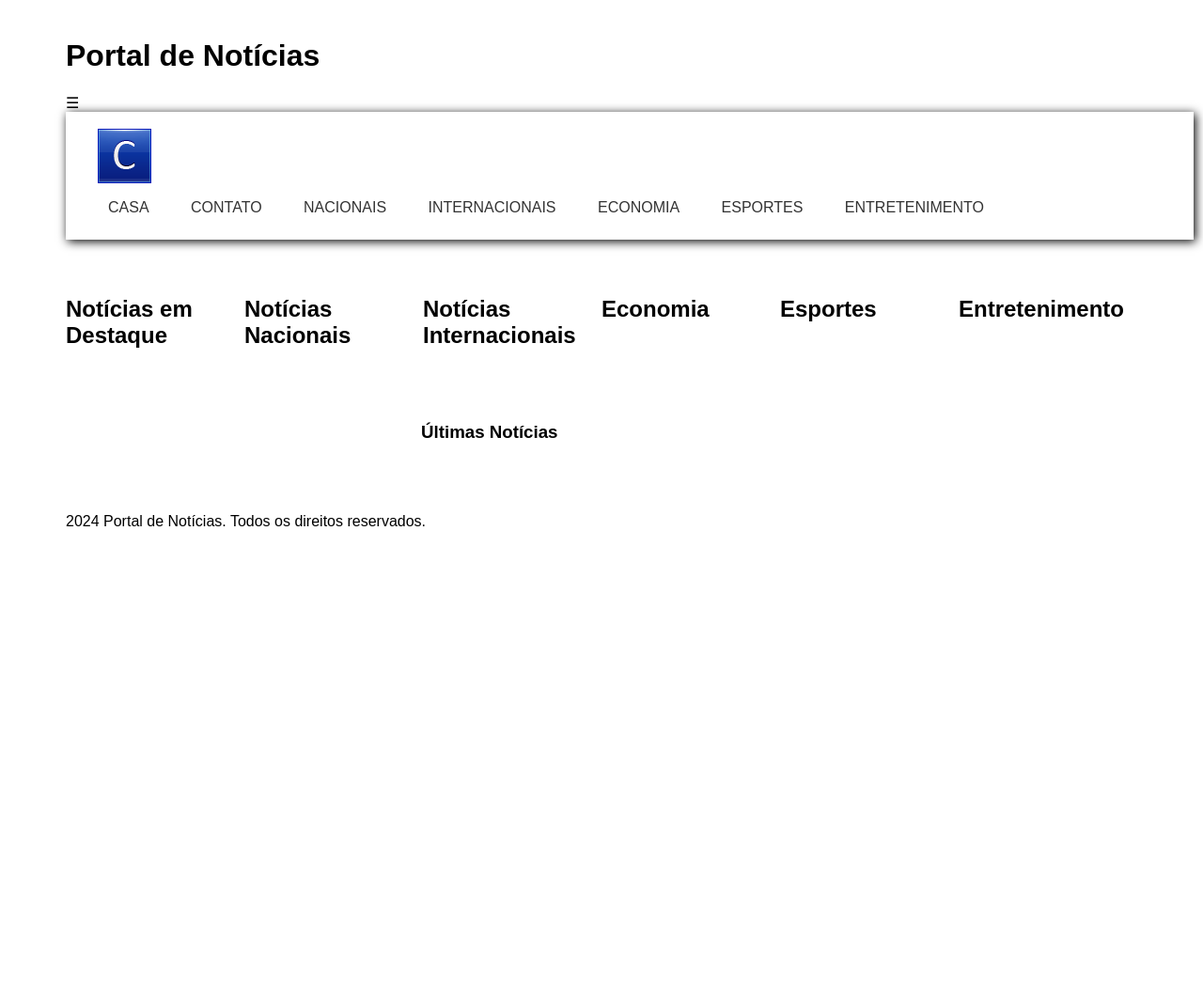
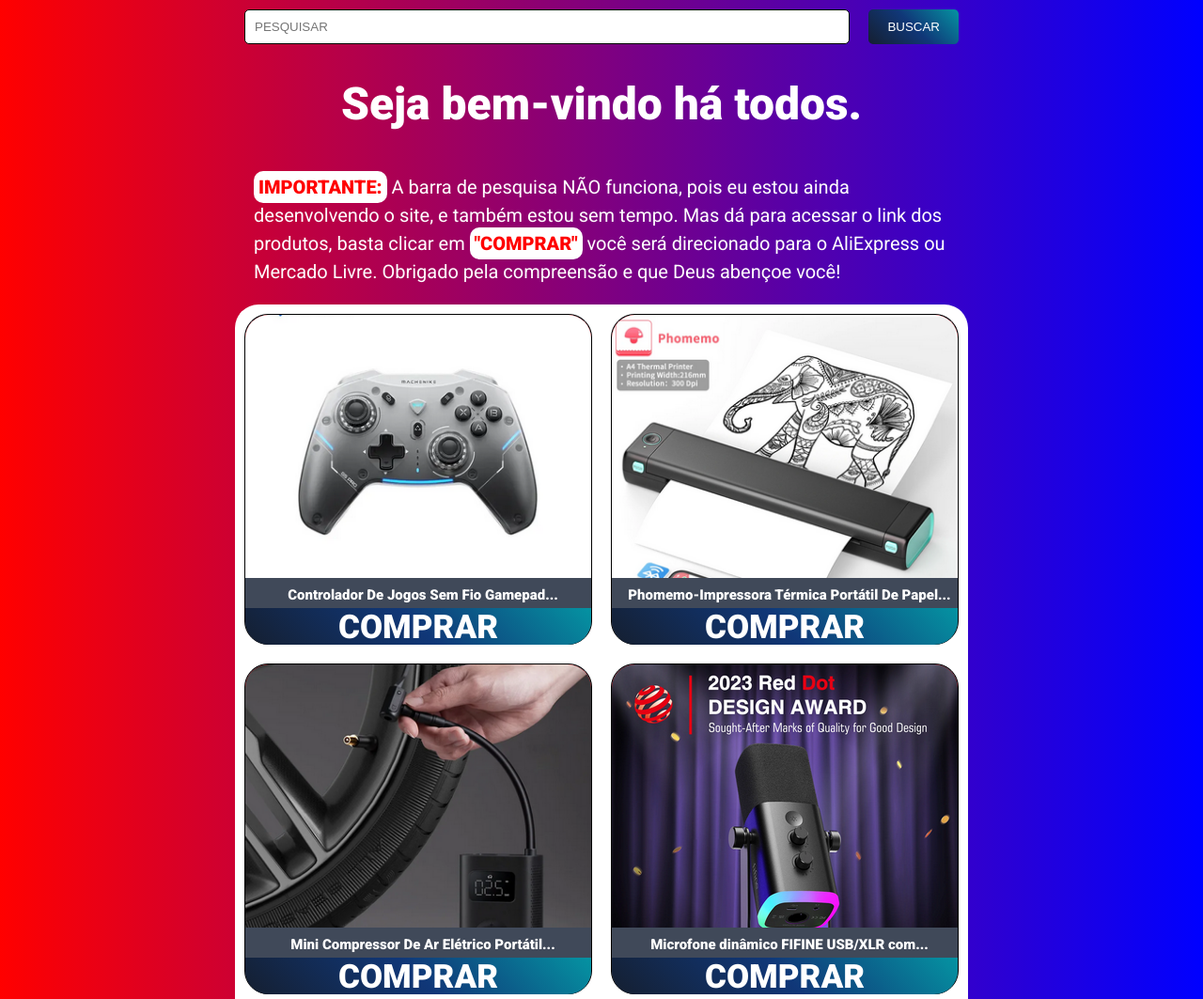
Before and after one commit to CleberSilva2023/meu-site.com, a plain HTML site: page index.html in a window 1280 px wide. Shown: the top 1063 px of the page at 94% size. Before the commit the page ends 800 px from the top, so only its background shows below. Drawn offline with Linux system fonts and the light colour scheme.

Commit message:
atualizei.24/06/2024

```diff
--- a/Estilos/estilo-geral.css
+++ b/Estilos/estilo-geral.css
@@ -1,131 +1,144 @@
 @charset "UTF-8";
 
-/*Estilos geral básico*/
-body {
-    font-family: Arial, Helvetica, sans-serif;
-    padding: 0;
-    margin: 0;
-    box-sizing: border-box;
+@import url('https://fonts.googleapis.com/css2?family=Roboto:ital,wght@0,100;0,300;0,400;0,500;0,700;0,900;1,100;1,300;1,400;1,500;1,700;1,900&display=swap');
+
+:root {
+    --cor01: #151F30;
+    --cor02: #103778;
+    --cor03: #0593A2;
+    --cor04: #FF7A48;
+    --cor05: #E3371E;
 }
 
-header, main, aside, footer {
-    padding: 20px;
+* {
+    margin: 0px;
+    padding: 0px;
 }
 
-nav ul {
-    list-style-type: none;
-    padding: 0;
+body {
+    background-image: linear-gradient(to right, #f00, #00f);
+    font-family: "Roboto", sans-serif;
 }
 
-nav ul li {
-    display: inline;
-    margin-right: 10px;
+/*topo.do.site*/
+header {
+    width: 780px;
+    margin: auto;
+}
+form {
+    display: flex;
+    justify-content: space-between;
+    width: 100%;
 }
 
-nav ul li a {
-    text-decoration: none;
-    color: #007BFF;
+h1 {
+    text-align: center;
+    color: white;
+    font-family: "Roboto", sans-serif;
+    font-weight: 900;
+    font-size: 3em;
+    padding: 25px;
 }
 
-nav {
-    display: flex;
-    align-items: center;
-    justify-content: space-between;
-    padding: 15px 30px;
-    box-shadow: 2px 2px 10px black;
+p.tx01 {
+    font-family: "Roboto";
+    font-weight: 400;
+    font-size: 20px;
+    color: white;
+    padding: 20px;
+    line-height: 1.5em;
+}
+span {
+    font-family: "Roboto";
+    font-weight: 900;
+    font-size: 20px;
+    color: #ff0000;
+    background-color: white;
+    padding: 5px;
+    border-radius: 10px;
 }
 
-ul {
+/*Barra.de.pesquisa*/
+input#pesquisar {
+    width: 100%;
+    padding: 10px;
+    border: 1px solid #000;
+    border-radius: 5px;
+    margin: 10px;
+}
+button#buscar {
+    background-image: linear-gradient(45deg, #151F30, #103778, #0593A2);
+    margin: 10px;
+    color: white;
+    padding: 10px 20px;
+    border: none;
+    border-radius: 5px;
+    cursor: pointer;
+}
+button#buscar:hover {
+    background-image: linear-gradient(45deg, #151f3038, #103678d5, #0592a2);
+}
+/*Barra.de.pesquisa*/
 
-    list-style: none;
-    gap: 20px;
+/*Painel.dos.PRODUTOS*/
+nav#painel{
+    display: flex;
+    justify-content: center;
+    align-items: center;
+    margin: auto;
+    width: 780px;
+    background-color: white;
+    border-radius: 25px;
+    flex-wrap: wrap; /* Permite que as divs quebrem em linhas quando necessário */
+}
+/*Painel.dos.PRODUTOS*/
+
+/*DIV.DOS.PRODUTOS*/
+div.coluna {
+    width: 350px;
+    height: 350px;
+    background-color: rgba(30, 41, 59, 0.849);
+    margin: 10px;
+    border: 1px solid black;
+    border-radius: 25px;
+    flex: auto; /* Distribui o espaço disponível igualmente entre as colunas */
 }
 
-a {
-    color: black;
-    text-decoration: none;
-    text-transform: uppercase;
+div.coluna > img {
+    object-fit: cover; /* Cobertura total da área */
+    object-position: top; /* Posicionamento topo */
+    border-radius: 25px 25px 0px 0px;
+    width: 100%;
+    height: 80%;
+    background-color: red;
 }
 
-/*Hambuguer*/
-.nav-toggle {
-    font-size: 24px;
-    cursor: pointer;
-    padding: 10px;
-}
-.nav {
-    display: none;
+div.coluna > p {
     width: 100%;
-}
-.nav ul {
-    list-style: none;
-    padding: 0;
-    margin: 0;
-}
-.nav ul li {
-    border-bottom: 1px solid #ddd;
-}
-.nav ul li a {
-    display: block;
-    padding: 10px;
-    text-decoration: none;
-    color: #333;
+    font-size: 15px;
+    padding: 5px;
+    text-align: center;
+    font-family: "Roboto", sans-serif;
+    font-weight: 800;
+    font-style: normal;
+    color: #ffffff;
 }
 
-/*Media hambuguer*/
-@media (min-width: 768px) {
-    .nav-toggle {
-        display: none;
-    }
-    .nav {
-        display: block;
-    }
-    .nav ul li {
-        display: inline-block;
-        border-bottom: none;
-    }
-    .nav ul li a {
-        padding: 10px 15px;
-    }
+div.coluna > p.link {
+    margin: 0px;
+    padding: 0px;
+    width: 100%;
+    height: 11%;
+    border-radius: 0px 0px 25px 25px;
+    font-size: 35px;
+    background-image: linear-gradient(45deg, #151F30, #103778, #0593A2);
 }
-
-/* Responsividade */
-/* Para tablets */
-@media (min-width: 768px) and (max-width: 1023px) {
-    nav ul li {
-        display: block;
-        margin-bottom: 5px;
-    }
+div.coluna > p > a {
+    color: white;
+    text-decoration: none;
 }
-
-/* Para desktops */
-@media (min-width: 1024px) {
-    header, nav, main, aside, footer {
-        max-width: 960px;
-        margin: auto;
-    }
-
-    nav ul li {
-        display: inline;
-    }
-
-    main {
-        display: flex;
-        justify-content: space-between;
-    }
-
-    aside {
-        width: 30%;
-    }
-
-    section {
-        width: 65%;
-    }
+div.coluna > p.link:hover {
+    background-image: linear-gradient(to right, rgb(0, 0, 255), rgb(255, 0, 0));
+    cursor: pointer;
 }
-
-/* Para telas grandes */
-@media (min-width: 1200px) {
-    header, nav, main, aside, footer {
-        max-width: 1140px;
-    }
-}
+/*DIV.DOS.PRODUTOS*/
--- a/index.html
+++ b/index.html
@@ -4,70 +4,72 @@
     <meta charset="UTF-8">
     <meta name="viewport" content="width=device-width, initial-scale=1.0">
     <link rel="stylesheet" href="Estilos/estilo-geral.css">
-    <link rel="shortcut icon" href="Imagens/favicon.png" type="image/x-icon">
-
-    <title>Inicio</title>
+    <link rel="shortcut icon" href="Imagens/favicon.png" type="favicon do site"><!--Minha foto para favicon-->
+    <title>CleberSilva</title>
 </head>
 <body>
-    <header> <!--Cabeçalho da página-->
-        <h1>Portal de Notícias</h1>
-        <div id="nav-toggle" onclick="toggleMenu()">☰</div>
-        <nav class="nav"><!--Navegação da página-->
-            <img src="Imagens/logo.png" alt="">
-            <ul>
-                <li><a href="#home">Casa</a></li>
-                <li><a href="#contato">Contato</a></li>
-                <li><a href="#nacionais">Nacionais</a></li>
-                <li><a href="#internacionais">Internacionais</a></li>
-                <li><a href="#economia">Economia</a></li>
-                <li><a href="#esportes">Esportes</a></li>
-                <li><a href="#entretenimento">Entretenimento</a></li>
-            </ul>
-        </nav>
-    </header>
+    <header id="topo"> <!--TOPO.DO.SITE-->
+        <form method="get" action="#"><!--Barra.de.pesquisa-->
+            <input type="text" id="pesquisar" placeholder="PESQUISAR">
+            <button id="buscar" type="submit">BUSCAR</button>
+        </form><!--Barra.de.pesquisa-->
 
-    <main>
-        <section id="destaques">
-            <h2>Notícias em Destaque</h2>
-            <!-- Notícias em destaque aqui -->
-        </section>
+        <h1>Seja bem-vindo há todos.</h1>
+        <p class="tx01"><span>IMPORTANTE:</span> A barra de pesquisa NÃO funciona, pois eu estou ainda desenvolvendo o site, e também estou sem tempo. Mas dá para acessar o link dos produtos, basta clicar em <span>"COMPRAR"</span> você será direcionado para o AliExpress ou Mercado Livre. Obrigado pela compreensão e que Deus abençoe você!</p>
+    </header><!--TOPO.DO.SITE-->
 
-        <section id="nacionais">
-            <h2>Notícias Nacionais</h2>
-            <!-- Notícias nacionais aqui -->
-        </section>
+    <nav id="painel">
+        <div class="coluna">
+            <img src="Imagens/controle.png" alt="controle">
+            <p>Controlador De Jogos Sem Fio Gamepad...</p>
+            <p class="link"><a href="https://s.click.aliexpress.com/e/_DFCDEfl" target="_blank">COMPRAR</a></p>
+        </div>
+        <div class="coluna">
+            <img src="Imagens/impressora.png" alt="Impressora">
+            <p>Phomemo-Impressora Térmica Portátil De Papel...</p>
+            <p class="link"><a href="https://s.click.aliexpress.com/e/_DleDzQf" target="_blank">COMPRAR</a></p>
+        </div>
+        <div class="coluna">
+            <img src="Imagens/Compressor.png" alt="Compressor">
+            <p>Mini Compressor De Ar Elétrico Portátil...</p>
+            <p class="link"><a href="https://s.click.aliexpress.com/e/_DeuPMCJ" target="_blank">COMPRAR</a></p>
+        </div>
+        <div class="coluna">
+            <img src="Imagens/Microfone .png" alt="Microfone">
+            <p>Microfone dinâmico FIFINE USB/XLR com...</p>
+            <p class="link"><a href="https://s.click.aliexpress.com/e/_DC5GaLN" target="_blank">COMPRAR</a></p>
+        </div>
+        <div class="coluna">
+            <img src="Imagens/armarios.png" alt="Armários dobráveis">
+            <p>Armários dobráveis...</p>
+            <p class="link"><a href="https://s.click.aliexpress.com/e/_DdrKlMT" target="_blank">COMPRAR</a></p>
+        </div>
+        <div class="coluna">
+            <img src="Imagens/Playstation5.png" alt="Playstation 5">
+            <p>Ps5 Console Slim Bundle Ratchet ...</p>
+            <p class="link"><a href="https://mercadolivre.com/sec/1am7Yd6" target="_blank">COMPRAR</a></p>
+        </div>
+        <div class="coluna">
+            <img src="Imagens/iPhone.png" alt="Iphone 14">
+            <p>Apple iPhone 14 (128 GB)...</p>
+            <p class="link"><a href="https://mercadolivre.com/sec/1Cjr4tm" target="_blank">COMPRAR</a></p>
+        </div>
+        <div class="coluna">
+            <img src="Imagens/tv.samsung.png" alt="tv da samsung">
+            <p>Samsung Smart Tv 43'' Uhd 4k 43cu7700 2023...</p>
+            <p class="link"><a href="https://mercadolivre.com/sec/19MPBck" target="_blank">COMPRAR</a></p>
+        </div>
+        <div class="coluna">
+            <img src="Imagens/notebook.gamer.png" alt="controle">
+            <p>Notebook Gamer Anv15-51-582r Ci5 16gb 512ssd 15,6 Linux...</p>
+            <p class="link"><a href="https://mercadolivre.com/sec/2eyt825" target="_blank">COMPRAR</a></p>
+        </div>
+        <div class="coluna">
+            <img src="Imagens/ar.condicionado.png" alt="Ar condicionado">
+            <p>Ar Condicionado LG Voice Dual Inverter IA 12000 Btus...</p>
+            <p class="link"><a href="https://mercadolivre.com/sec/3131G1T" target="_blank">COMPRAR</a></p>
+        </div>
 
-        <section id="internacionais">
-            <h2>Notícias Internacionais</h2>
-            <!-- Notícias internacionais aqui -->
-        </section>
-
-        <section id="economia">
-            <h2>Economia</h2>
-            <!-- Notícias de economia aqui -->
-        </section>
-
-        <section id="esportes">
-            <h2>Esportes</h2>
-            <!-- Notícias de esportes aqui -->
-        </section>
-
-        <section id="entretenimento">
-            <h2>Entretenimento</h2>
-            <!-- Notícias de entretenimento aqui -->
-        </section>
-    </main>
-
-    <aside>
-        <h3>Últimas Notícias</h3>
-        <!-- Widget ou feed de últimas notícias -->
-    </aside>
-
-    <footer>
-        <p> 2024 Portal de Notícias. Todos os direitos reservados.</p>
-        <!-- Informações adicionais como contato e links para redes sociais -->
-    </footer>
-
-    <script src="JavaScript/js-01.js"></script>
+    </nav>
 </body>
 </html>
```
Also changed, not shown: Imagens/Compressor.png (added), Imagens/Microfone .png (added), Imagens/Playstation5.png (added), Imagens/ar.condicionado.png (added), Imagens/armarios.png (added), Imagens/controle.png (added), Imagens/favicon.png, Imagens/iPhone.png (added), Imagens/impressora.png (added), Imagens/logo.png (deleted), Imagens/notebook.gamer.png (added), Imagens/tv.samsung.png (added).
